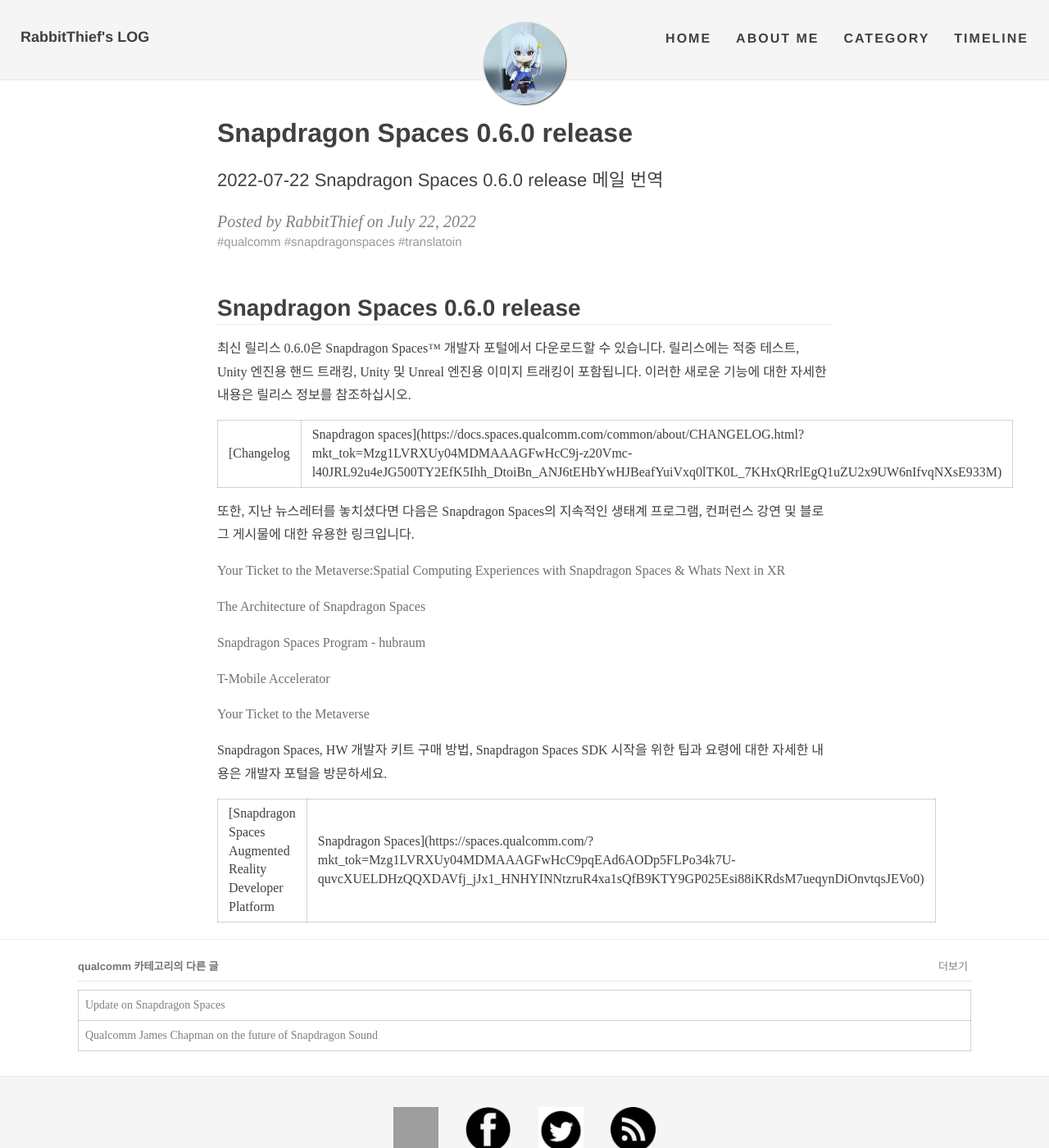
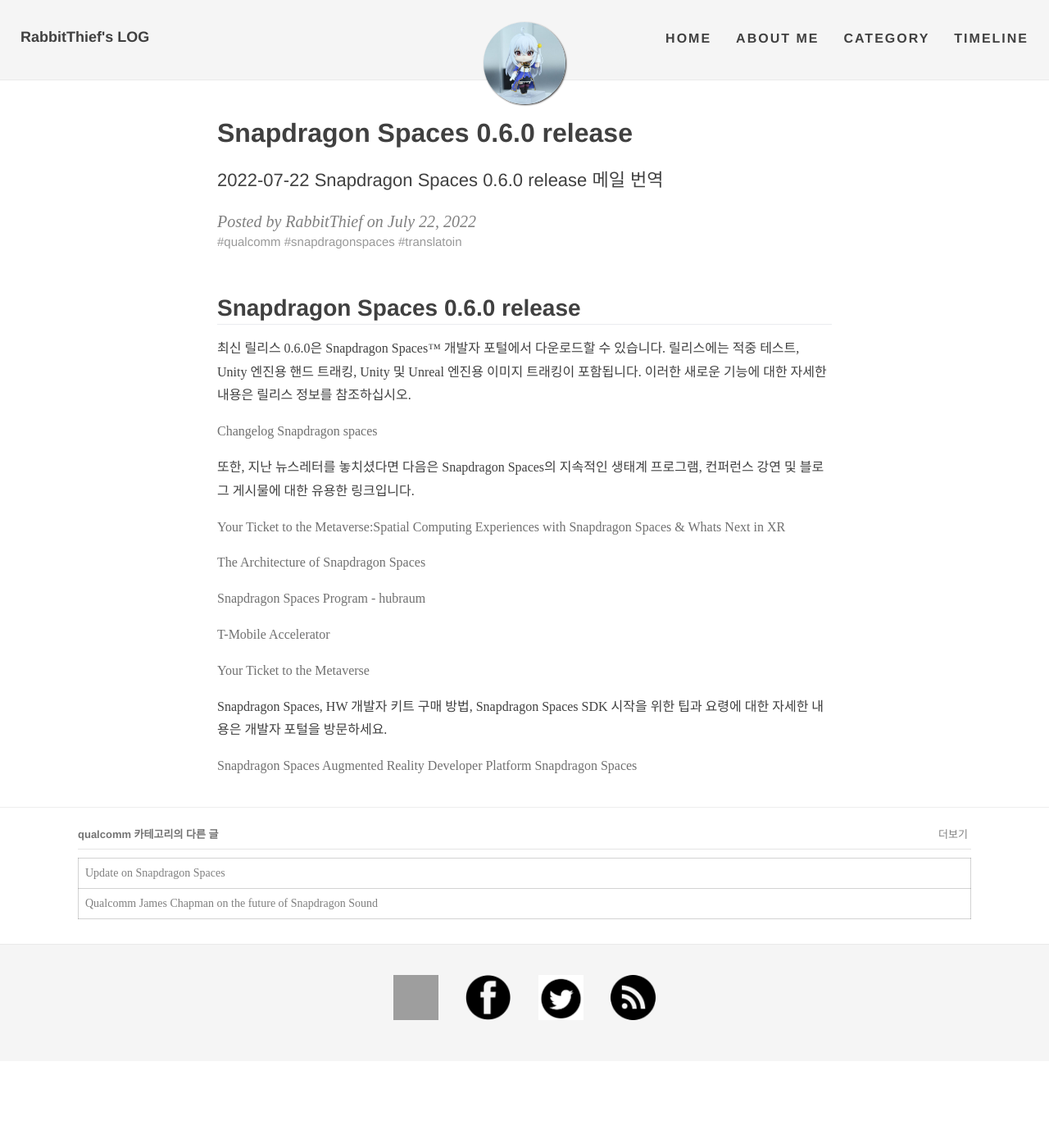
Before and after one commit to RabbitThief37/rabbitthief37.github.io, a Jekyll site: the page built from _posts/2022-07-22-Snapdragon-Spaces-0-6-0-release-b39c821b0e5249eb88039c94ede3f83e.md, in a window 1280 px wide and 1400 px high. Shown: the whole window at 82% size. Built offline with Jekyll 4.4.1, drawn with Linux system fonts in a browser that asks for light colours; nearby versions of some CDN libraries; some web fonts are replaced; grey boxes are pictures that could not be loaded.

Commit message:
Snapdragon Spaces 0.6.0 release 메일 번역 - 링크 수정

```diff
--- a/_posts/2022-07-22-Snapdragon-Spaces-0-6-0-release-b39c821b0e5249eb88039c94ede3f83e.md
+++ b/_posts/2022-07-22-Snapdragon-Spaces-0-6-0-release-b39c821b0e5249eb88039c94ede3f83e.md
@@ -15,7 +15,7 @@
 
 최신 릴리스 0.6.0은 Snapdragon Spaces™ 개발자 포털에서 다운로드할 수 있습니다. 릴리스에는 적중 테스트, Unity 엔진용 핸드 트래킹, Unity 및 Unreal 엔진용 이미지 트래킹이 포함됩니다. 이러한 새로운 기능에 대한 자세한 내용은 릴리스 정보를 참조하십시오.
 
-[Changelog | Snapdragon spaces](https://docs.spaces.qualcomm.com/common/about/CHANGELOG.html?mkt_tok=Mzg1LVRXUy04MDMAAAGFwHcC9j-z20Vmc-l40JRL92u4eJG500TY2EfK5Ihh_DtoiBn_ANJ6tEHbYwHJBeafYuiVxq0lTK0L_7KHxQRrlEgQ1uZU2x9UW6nIfvqNXsE933M)
+[Changelog Snapdragon spaces](https://docs.spaces.qualcomm.com/common/about/CHANGELOG.html?mkt_tok=Mzg1LVRXUy04MDMAAAGFwHcC9j-z20Vmc-l40JRL92u4eJG500TY2EfK5Ihh_DtoiBn_ANJ6tEHbYwHJBeafYuiVxq0lTK0L_7KHxQRrlEgQ1uZU2x9UW6nIfvqNXsE933M)
 
 또한, 지난 뉴스레터를 놓치셨다면 다음은 Snapdragon Spaces의 지속적인 생태계 프로그램, 컨퍼런스 강연 및 블로그 게시물에 대한 유용한 링크입니다.
 
@@ -31,4 +31,4 @@
 
 Snapdragon Spaces, HW 개발자 키트 구매 방법, Snapdragon Spaces SDK 시작을 위한 팁과 요령에 대한 자세한 내용은 개발자 포털을 방문하세요.
 
-[Snapdragon Spaces Augmented Reality Developer Platform | Snapdragon Spaces](https://spaces.qualcomm.com/?mkt_tok=Mzg1LVRXUy04MDMAAAGFwHcC9pqEAd6AODp5FLPo34k7U-quvcXUELDHzQQXDAVfj_jJx1_HNHYINNtzruR4xa1sQfB9KTY9GP025Esi88iKRdsM7ueqynDiOnvtqsJEVo0)
+[Snapdragon Spaces Augmented Reality Developer Platform Snapdragon Spaces](https://spaces.qualcomm.com/?mkt_tok=Mzg1LVRXUy04MDMAAAGFwHcC9pqEAd6AODp5FLPo34k7U-quvcXUELDHzQQXDAVfj_jJx1_HNHYINNtzruR4xa1sQfB9KTY9GP025Esi88iKRdsM7ueqynDiOnvtqsJEVo0)
```
